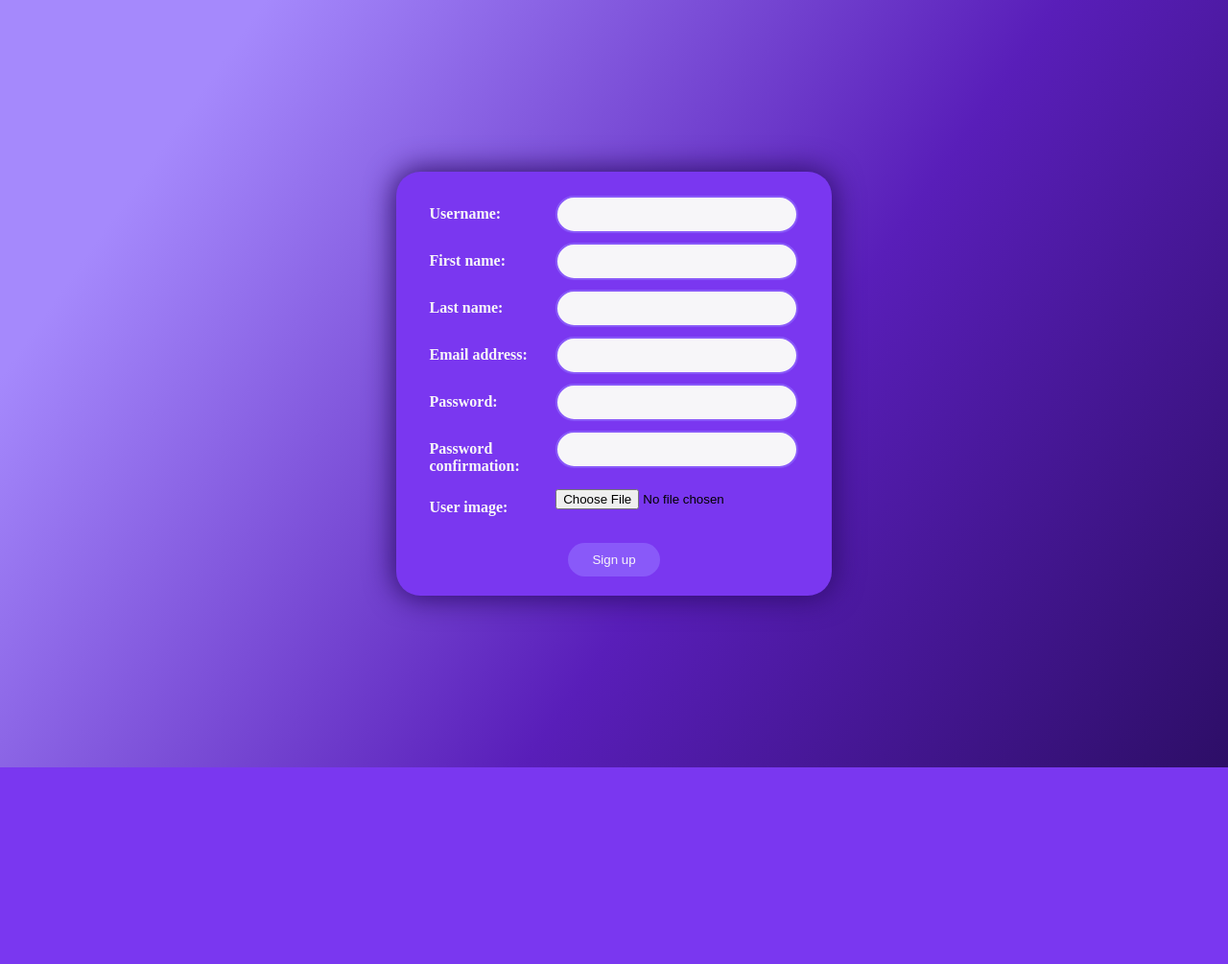
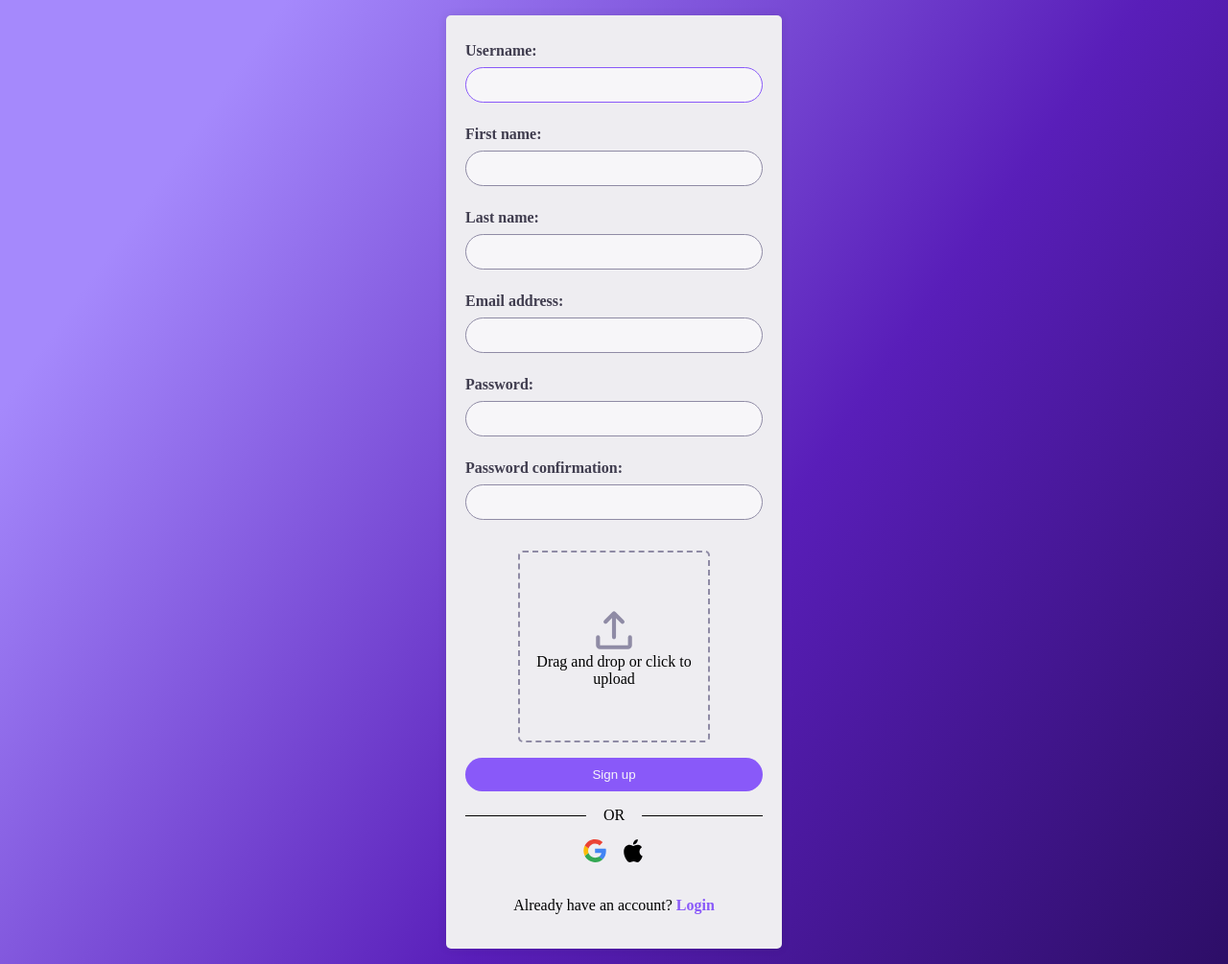
Before and after one commit to maikcodes/getfashionable, a Django app: page /getfashionable/signup/ in a window 1280 px wide. Shown: the whole page at 96% size. Before the commit the page ends 800 px from the top, so only its background shows below. Run offline with Django 4.2, Linux system fonts and the light colour scheme.

Commit message:
Restyle auth pages.

```diff
--- /dev/null
+++ b/GetFashionable/static/getfashionable/css/auth.css
@@ -0,0 +1,54 @@
+.auth-content {
+  display: flex;
+  align-items: center;
+  justify-content: center;
+  min-height: 100vh;
+  background: linear-gradient(
+    125deg,
+    var(--purple-heart-400) 15%,
+    var(--purple-heart-800) 60%,
+    var(--purple-heart-950) 100%
+  );
+
+  padding: 1rem;
+}
+
+.auth-content__form {
+  width: 100%;
+  max-width: 100%;
+  padding: 20px;
+  background: var(--ship-gray-100);
+  border-radius: 5px;
+  box-shadow: 0 0 10px rgba(0, 0, 0, 0.1);
+}
+
+.divider {
+  display: flex;
+  align-items: center;
+  text-align: center;
+}
+
+.divider::before,
+.divider::after {
+  content: "";
+  flex: 1;
+  border-bottom: 1px solid #000;
+}
+
+.divider::before {
+  margin-right: 0.5em;
+}
+
+.divider::after {
+  margin-left: 0.5em;
+}
+
+.divider__text {
+  padding: 0 10px;
+}
+
+@media only screen and (min-width: 768px) {
+  .auth-content__form {
+    max-width: 350px;
+  }
+}
--- a/GetFashionable/static/getfashionable/css/buttons.css
+++ b/GetFashionable/static/getfashionable/css/buttons.css
@@ -1,9 +1,15 @@
 [class*="rounded-image-link"] {
   display: block;
   overflow: hidden;
+  border-radius: 50%;
+}
+
+.rounded-image-link--shadow {
+  box-shadow: 0 3px 6px var(--ship-gray-300);
+}
+
+.rounded-image-link--border {
   border: 1.5px solid var(--purple-heart-500);
-  border-radius: 50%;
-  box-shadow: 0 3px 6px var(--ship-gray-300);
 }
 
 .rounded-image-link {
@@ -12,8 +18,8 @@
 }
 
 .rounded-image-link--large {
-  width: 80px;
-  height: 80px;
+  width: 48px;
+  height: 48px;
 }
 
 [class*="rounded-button"] {
@@ -131,4 +137,9 @@
     border-radius: 25px;
     filter: drop-shadow(3px 5px 2px var(--ship-gray-300));
   }
+
+  .rounded-image-link--large {
+    width: 80px;
+    height: 80px;
+  }
 }
--- a/GetFashionable/static/getfashionable/css/forms.css
+++ b/GetFashionable/static/getfashionable/css/forms.css
@@ -1,27 +1,62 @@
-.form-label {
-  padding: 10px 0px 5px 0px;
-  color: var(--ship-gray-50);
+.form__label {
+  padding: 0.5rem 0px 0.5rem 0px;
+  color: var(--ship-gray-800);
   font-weight: bold;
 }
 
-.form-input-text {
+.form__input-text {
   width: 100%;
 }
 
-.form-input-text > input {
+.form__input-text > input {
   width: 100%;
   padding: 10px 15px;
   border-radius: 25px;
   background-color: var(--ship-gray-50);
-  border: 2px solid var(--purple-heart-500);
+  color: var(--ship-gray-800);
+  border: 1px solid var(--ship-gray-400);
 }
 
-.form-input-text > input:focus {
+.form__input-text > input:focus {
+  border: 1px solid var(--purple-heart-500);
   outline: 1px solid var(--shamrock-400);
 }
 
-.form-errors {
-  padding: 2px 0 0 10px;
-  color: #ff1a47;
+.form__errors {
+  padding: 5px 0px 5px 0px;
+  margin: 0px;
+  color: #c0405c;
   text-wrap: balance;
 }
+
+.form__input-image {
+  position: relative;
+  width: 200px;
+  height: 200px;
+  border: 2px dashed var(--ship-gray-400);
+  border-radius: 5px;
+  overflow: hidden;
+}
+
+.form__input-image input[type="file"] {
+  position: absolute;
+  width: 100%;
+  height: 100%;
+  opacity: 0;
+  cursor: pointer;
+}
+
+.form__input-image-label {
+  display: flex;
+  flex-direction: column;
+  justify-content: center;
+  align-items: center;
+  width: 100%;
+  height: 100%;
+  text-align: center;
+}
+
+.form__input-image-icon {
+  width: 50px;
+  height: 50px;
+}
--- a/GetFashionable/static/getfashionable/css/layouts.css
+++ b/GetFashionable/static/getfashionable/css/layouts.css
@@ -44,7 +44,31 @@
 .row {
   width: 100%;
   display: flex;
+  flex-direction: row;
+  gap: 1rem;
+}
+
+.row--center-vertically {
+  align-items: center;
+}
+
+.row--center-horizontally {
+  justify-content: center;
+}
+
+.col {
+  width: 100%;
+  display: flex;
   flex-direction: column;
+  gap: 1rem;
+}
+
+.col--center-vertically {
+  align-items: center;
+}
+
+.col--center-horizontally {
+  justify-content: center;
 }
 
 .page-container {
@@ -66,64 +90,10 @@
   margin-top: 50px;
 }
 
-[class*="col-"] {
-  float: left;
-  padding: 5px;
-  width: 100%;
-}
-
-.horizontal-center {
-  display: flex;
-  justify-content: center;
-}
-
-.content-centered {
-  display: flex;
-  align-items: center;
-  justify-content: center;
-  width: 100%;
-  height: 100%;
-}
-
-.content-left {
-  display: flex;
-  align-items: center;
-  justify-content: start;
-  width: 100%;
-  height: 100%;
-}
-
-.vertical-center {
-  display: flex;
-  align-items: center;
-}
-
-.logo-container {
-  display: flex;
-  justify-content: center;
-  align-items: center;
-  width: 100%;
-  height: 100%;
-}
-
-.logo-icon {
-  display: flex;
-}
-
-/* Small layout (Mobile-first) */
-body {
-}
-
 /* Medium layout */
 @media only screen and (min-width: 768px) {
   .main-content--with-header {
     margin-top: 60px;
-  }
-
-  .row {
-    width: 100%;
-    display: table;
-    flex-direction: row;
   }
 }
 
@@ -132,44 +102,6 @@ body {
   .main-content--with-header {
     margin-top: 70px;
   }
-}
-
-/* Common column styles for all layouts */
-.col-1 {
-  width: 8.33%;
-}
-.col-2 {
-  width: 16.66%;
-}
-.col-3 {
-  width: 25%;
-}
-.col-4 {
-  width: 33.33%;
-}
-.col-5 {
-  width: 41.66%;
-}
-.col-6 {
-  width: 50%;
-}
-.col-7 {
-  width: 58.33%;
-}
-.col-8 {
-  width: 66.66%;
-}
-.col-9 {
-  width: 75%;
-}
-.col-10 {
-  width: 83.33%;
-}
-.col-11 {
-  width: 91.66%;
-}
-.col-12 {
-  width: 100%;
 }
 
 .shadow {
@@ -201,3 +133,14 @@ body {
     var(--purple-heart-950) 100%
   );
 }
+
+.link {
+  color: var(--purple-heart-500);
+  text-decoration: none;
+  font-weight: bold;
+}
+
+.link--secondary {
+  color: var(--ship-gray-500);
+  text-decoration: none;
+}
--- a/GetFashionable/templates/getfashionable/layouts/header/useroptions.html
+++ b/GetFashionable/templates/getfashionable/layouts/header/useroptions.html
@@ -12,8 +12,8 @@
         <img src="{% static 'getfashionable/icons/add_design.svg' %}" alt="search icon" class="image-icon">
     </a>
 
-    <div class="content-centered">
-        <a href="{% url 'getfashionable:profile' user %}" class="rounded-image-link">
+    <div style="display: flex; flex-direction: row; align-items: center; justify-content: center;">
+        <a href="{% url 'getfashionable:profile' user %}" class="rounded-image-link rounded-image-link--shadow rounded-image-link--border">
             <img class="rounded-image" src="{{ user.userimage.image.url }}" alt="">
         </a>
 
--- a/GetFashionable/templates/getfashionable/pages/auth/signup.html
+++ b/GetFashionable/templates/getfashionable/pages/auth/signup.html
@@ -1,6 +1,11 @@
 {% extends "getfashionable/layouts/base.html" %}
 
 {% load static %}
+
+{% block specific_style %}
+<link rel="stylesheet" href="{% static 'getfashionable/css/auth.css' %}">
+{% endblock %}
+
 
 {% block head_title %}
 Signup
@@ -9,76 +14,66 @@ Signup
 
 {% block content %}
 
-<div class="background-color-container">
+<div class="auth-content">
+  <div class="auth-content__form col col--center-horizontally">
+    <form method="post" class="col" enctype="multipart/form-data">
 
-  <div class="content-centered">
-    <div class="color-border-container">
+      {% csrf_token %}
 
-      <form method="post" enctype="multipart/form-data">
-
-        {% csrf_token %}
-
+      <div>
         {% for field in form %}
-
-        {% if not forloop.last %}
-
-        <div class="row">
-
-          <div class="col-4">
-            <div class="form-label">
-              {{ field.label_tag }}
-            </div>
+        {% if field.name != 'user_image' %}
+        <div>
+          <div class="form__label">
+            {{ field.label_tag }}
           </div>
 
-          <div class="col-8">
-            <div class="form-input-text">
-              {{ field }}
-            </div>
-
-            {% for error in field.errors %}
-            <p class="form-errors">{{ error }}</p>
-            {% endfor %}
-          </div>
-        </div>
-
-        {% endif %}
-
-        {% if forloop.last %}
-
-        <div class="row">
-
-          <div class="col-4">
-            <div class="form-label">
-              {{ form.user_image.label_tag }}
-            </div>
+          <div class="form__input-text">
+            {{ field }}
           </div>
 
-          <div class="col-8">
-            <div>
-              {{ form.user_image }}
-            </div>
+          <ul>
+            {% for error in field.errors %}
+            <li class="form__errors">{{ error }}</li>
+            {% endfor %}
+          </ul>
+        </div>
+        {% endif %}
+        {% endfor %}
+      </div>
 
-            {% for error in field.errors %}
-            <p class="form-errors">{{ error }}</p>
-            {% endfor %}
-          </div>
+      <div class="row row--center-horizontally">
+        <div class="form__input-image">
+          <label for="id_user_image" class="form__input-image-label">
+            <img src="{% static 'getfashionable/icons/upload_file.svg' %}" alt="Upload icon"
+              class="form__input-image-icon">
+            <span>Drag and drop or click to upload</span>
+          </label>
+          <input type="file" name="user_image" id="id_user_image" accept="image/*">
         </div>
+      </div>
 
-        {% endif %}
+      <button class="button-primary" type="submit">Sign up</button>
+    </form>
 
-        {% endfor %}
-        <div class="row">
-          <br />
-          <div class="content-centered">
-            <button class="button-primary" type="submit">Sign up</button>
-          </div>
-        </div>
+    <div class="divider">
+      <span class="divider__text">OR</span>
+    </div>
 
-      </form>
+    <div class="row row--center-horizontally">
+      <a href="">
+        <img class="image-icon" src="{% static 'getfashionable/icons/google.svg' %}" alt="Sign up with Google">
+      </a>
 
+      <a href="">
+        <img class="image-icon" src="{% static 'getfashionable/icons/apple.svg' %}" alt="Sign up with Apple">
+      </a>
+    </div>
+
+    <div class="row row--center-horizontally">
+      <p>Already have an account?
+        <a href="{% url 'getfashionable:login' %}" class="link">Login</a>
+      </p>
     </div>
   </div>
-</div>
-
-
-{% endblock %}
+  {% endblock %}
--- a/GetFashionable/views/Publications.py
+++ b/GetFashionable/views/Publications.py
@@ -18,7 +18,8 @@ class Publications(View):
                     'name': f'{user.first_name} {user.last_name}',
                     'image_url': user_image.image.url,
                 },
-                'description': design.name,
+                'name': design.name,
+                'description': design.description,
                 'image': {
                     'height': design.image_height,
                     'width': design.image_width,
```
Also changed, not shown: GetFashionable/static/getfashionable/css/publications.css (+37 -18 lines), GetFashionable/templates/getfashionable/pages/auth/login.html (+39 -20 lines), GetFashionable/templates/getfashionable/pages/publication_detail.html (+12 -25 lines), GetFashionable/static/getfashionable/icons/apple.svg (added), GetFashionable/static/getfashionable/icons/google.svg (added), GetFashionable/static/getfashionable/icons/upload_file.svg (added).
